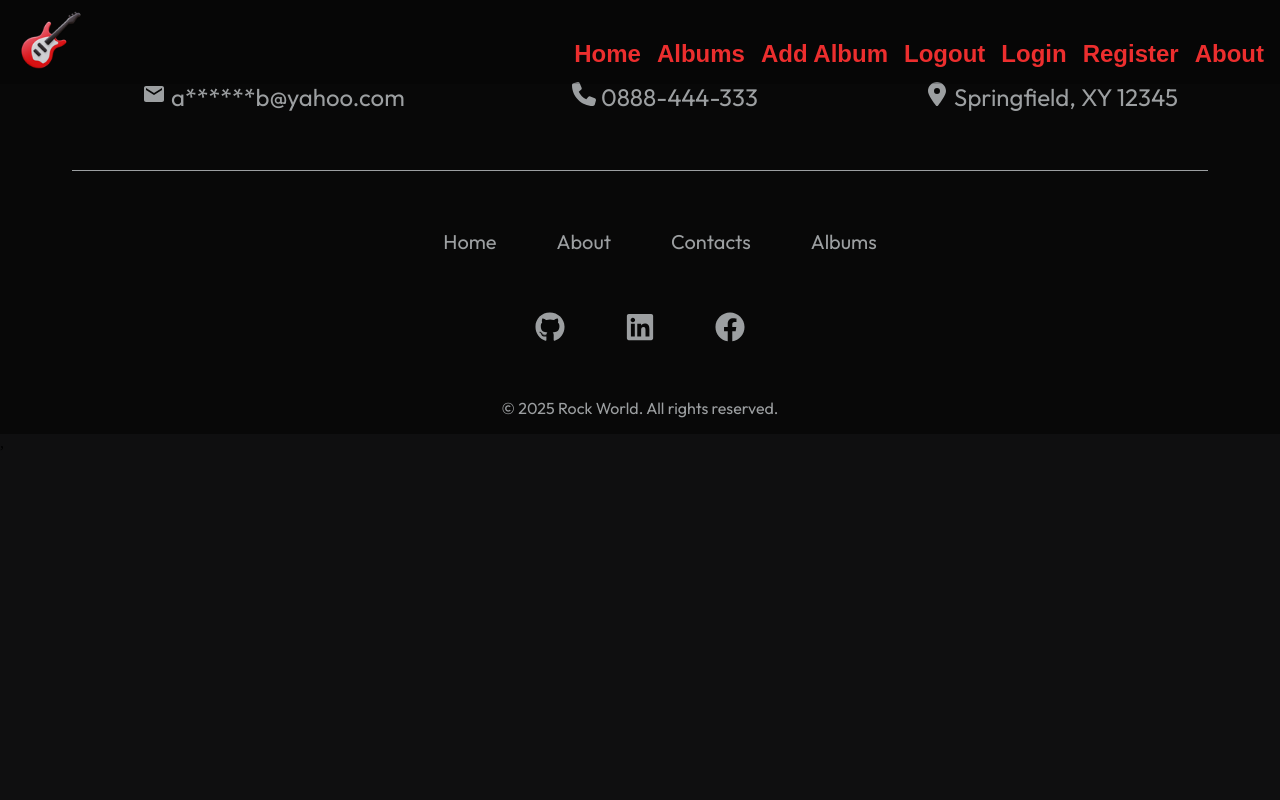
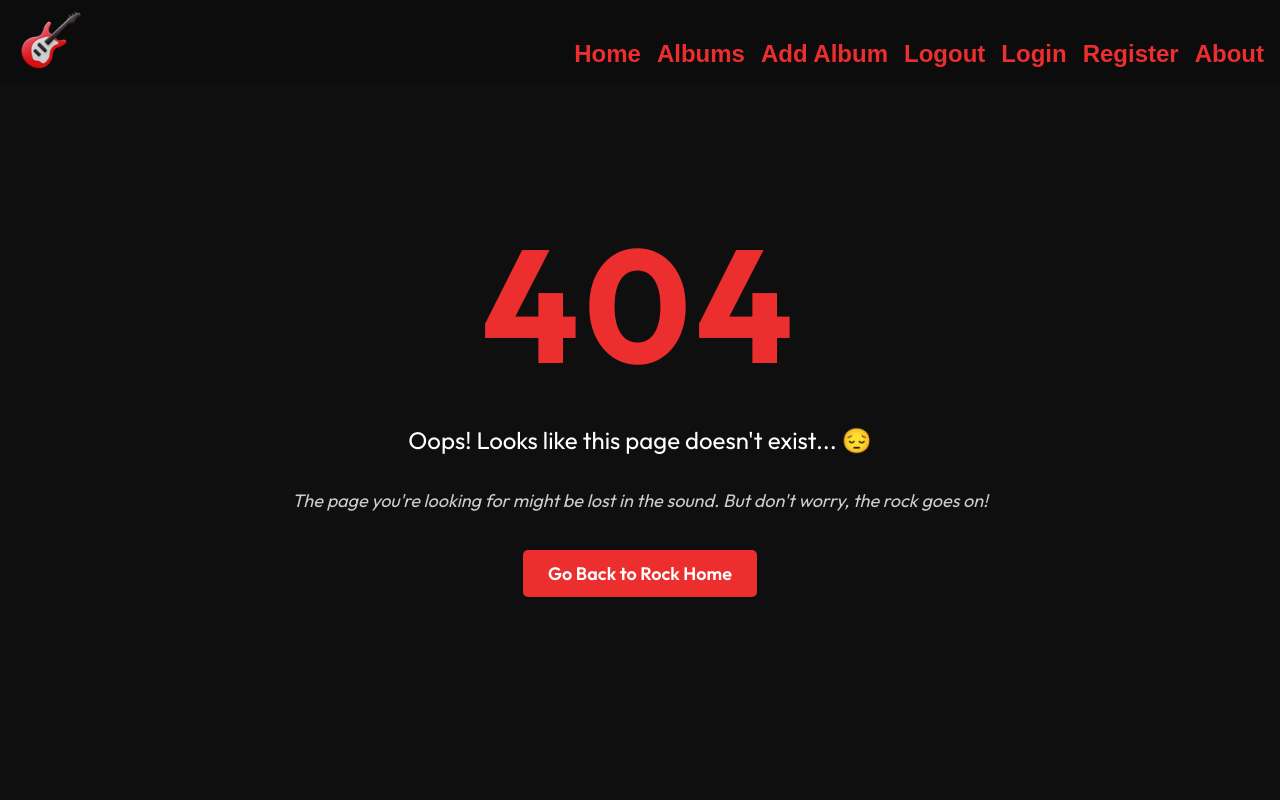
Before and after one commit to AtanasBondzhakov/rock-world, a React (Vite) app in the folder client/: page /albums in a window 1280 px wide. Shown: the top 800 px of the page. Built offline with nearby package versions, Linux system fonts and the light colour scheme; a web font is replaced by a local one.

Commit message:
Add 404 page

```diff
--- a/client/src/App.jsx
+++ b/client/src/App.jsx
@@ -3,6 +3,7 @@ import Header from "./components/header/Header.jsx"
 import { PATHS } from "./constants.js"
 import Home from "./components/home/Home.jsx"
 import Footer from "./components/footer/Footer.jsx"
+import PageNotFound from "./components/page-not-found/PageNotFound.jsx"
 
 function App() {
     return (
@@ -11,6 +12,7 @@ function App() {
 
             <Routes>
                 <Route path={PATHS.Home} element={<Home />} />
+                <Route path="*" element={<PageNotFound />} />
             </Routes>
 
             <Footer />
--- /dev/null
+++ b/client/src/components/page-not-found/PageNotFound.jsx
@@ -0,0 +1,22 @@
+import { Link } from "react-router-dom";
+import styles from './PageNotFound.module.css';
+import { PATHS } from "../../constants.js";
+
+export default function PageNotFound() {
+    return (
+        <div className={styles.container}>
+            <h1 className={styles.title}>404</h1>
+            <p className={styles.message}>
+                Oops! Looks like this page doesn't exist... 😔
+            </p>
+            <p className={styles.description}>
+                The page you're looking for might be lost in the sound. But don't
+                worry, the rock goes on!
+            </p>
+            <Link to={PATHS.Home} className={styles.button}>
+                Go Back to Rock Home
+            </Link>
+
+        </div>
+    );
+};
--- /dev/null
+++ b/client/src/components/page-not-found/PageNotFound.module.css
@@ -0,0 +1,49 @@
+.container {
+    display: flex;
+    justify-content: center;
+    flex-direction: column;
+    align-items: center;
+    height: 100vh;
+    color: #fff;
+    font-family: 'Outfit', sans-serif;
+    text-align: center;
+  }
+
+  .title {
+    font-size: 160px;
+    font-weight: 700;
+    color: #ec2e2e;
+    margin: 0;
+    letter-spacing: 5px;
+    text-transform: uppercase;
+  }
+
+  .message {
+    font-size: 24px;
+    color: #fff;
+    margin-top: 20px;
+  }
+
+  .description {
+    font-size: 18px;
+    color: #ccc;
+    margin-top: 10px;
+    font-style: italic;
+  }
+
+  .button {
+    display: inline-block;
+    padding: 12px 25px;
+    background-color: #ec2e2e;
+    color: white;
+    text-decoration: none;
+    font-size: 18px;
+    font-weight: 600;
+    border-radius: 5px;
+    margin-top: 20px;
+    transition: background-color 0.3s;
+  }
+
+  .button:hover {
+    background-color: #ff4d4d;
+  }
```
